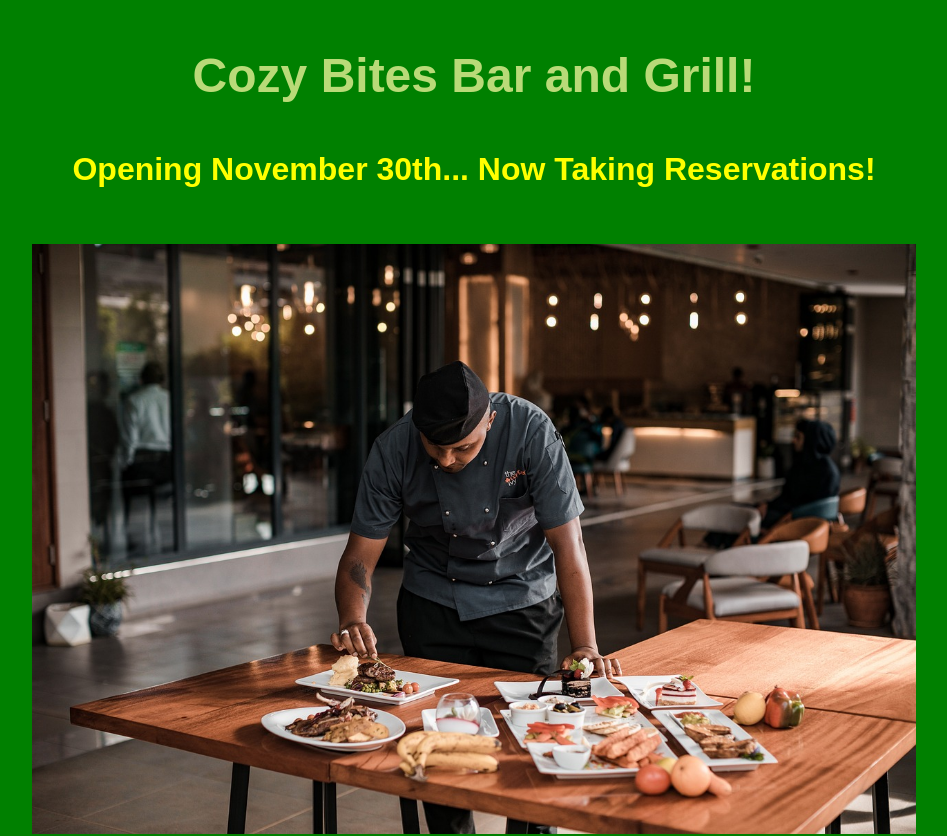
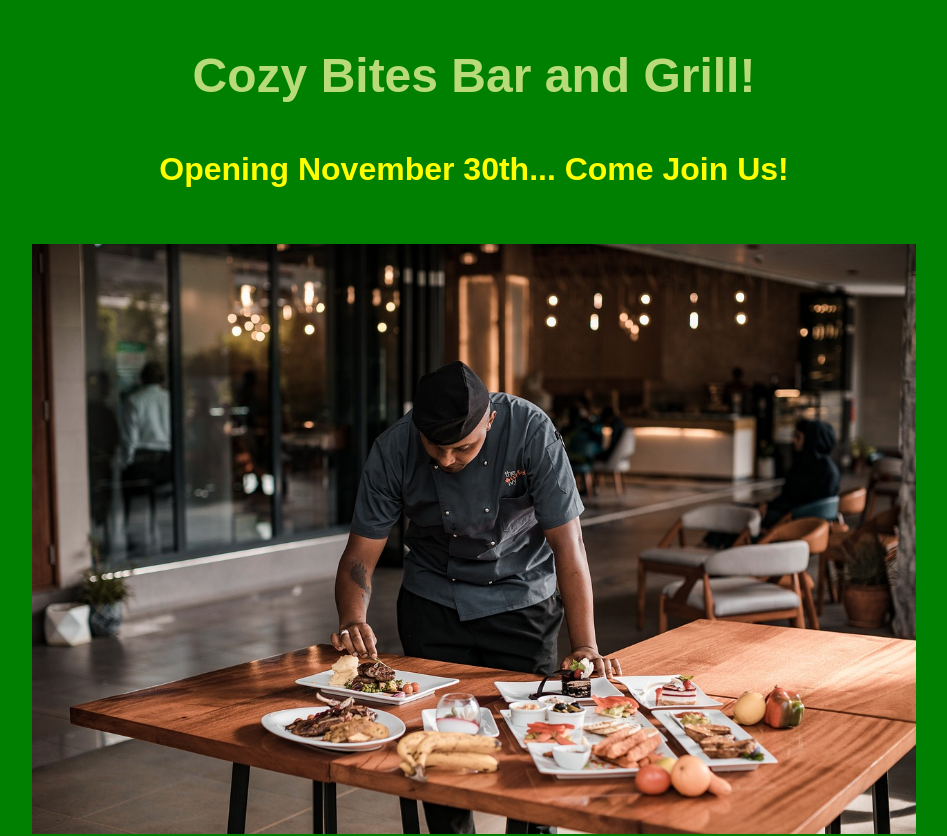
Before and after one commit to harrisonkong/yummy, a website: page express/index.html in a window 1280 px wide. Shown: the top 836 px of the page, without its empty margins (166-1113 px from the left). Drawn offline with Linux system fonts and the light colour scheme.

Commit message:
Reverse Change to Come Join Us
Reserve Change to Come Join Us to Taking Reservations

```diff
--- a/express/index.html
+++ b/express/index.html
@@ -5,7 +5,7 @@
 </head>
 <body>
     <h1>Cozy Bites Bar and Grill!</h1>
-    <h2>Opening November 30th... Now Taking Reservations!</h2>
+    <h2>Opening November 30th... Come Join Us!</h2>
     <img class="hero" src="main.jpg" alt="main photo of restaurant"  />
 </body>
 <foot>
```
